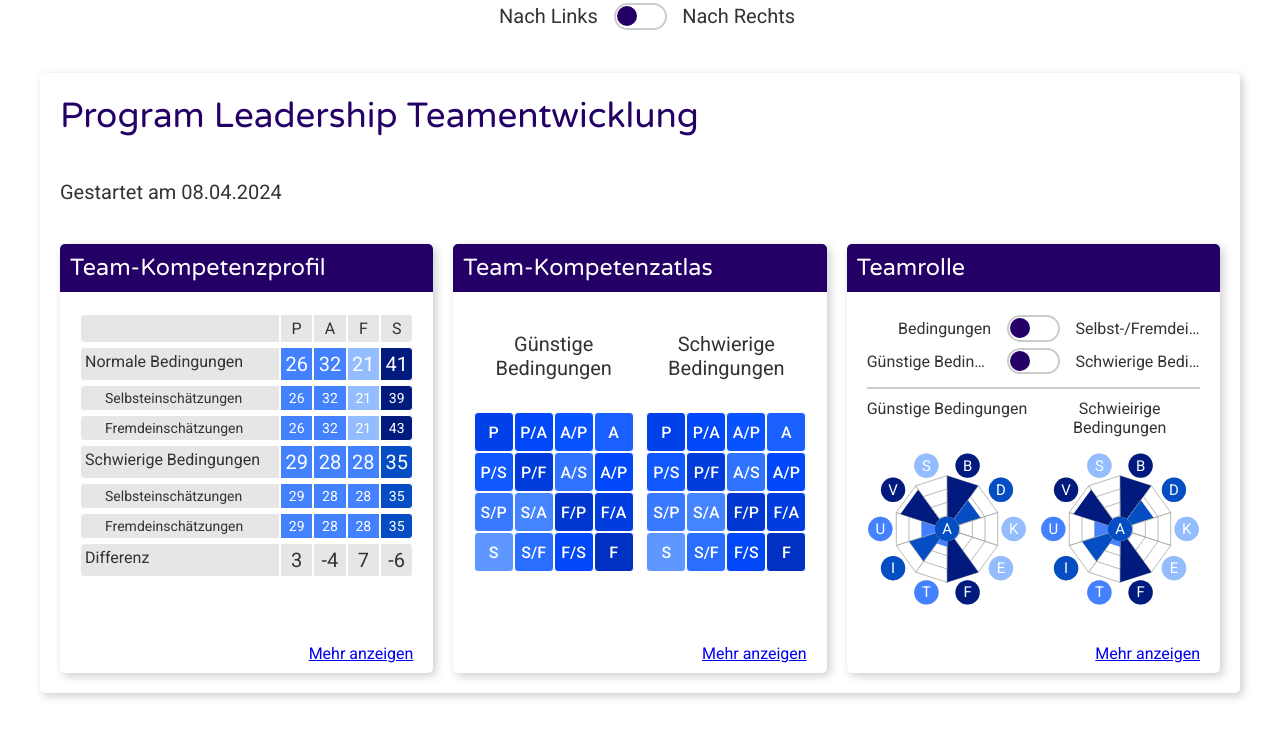
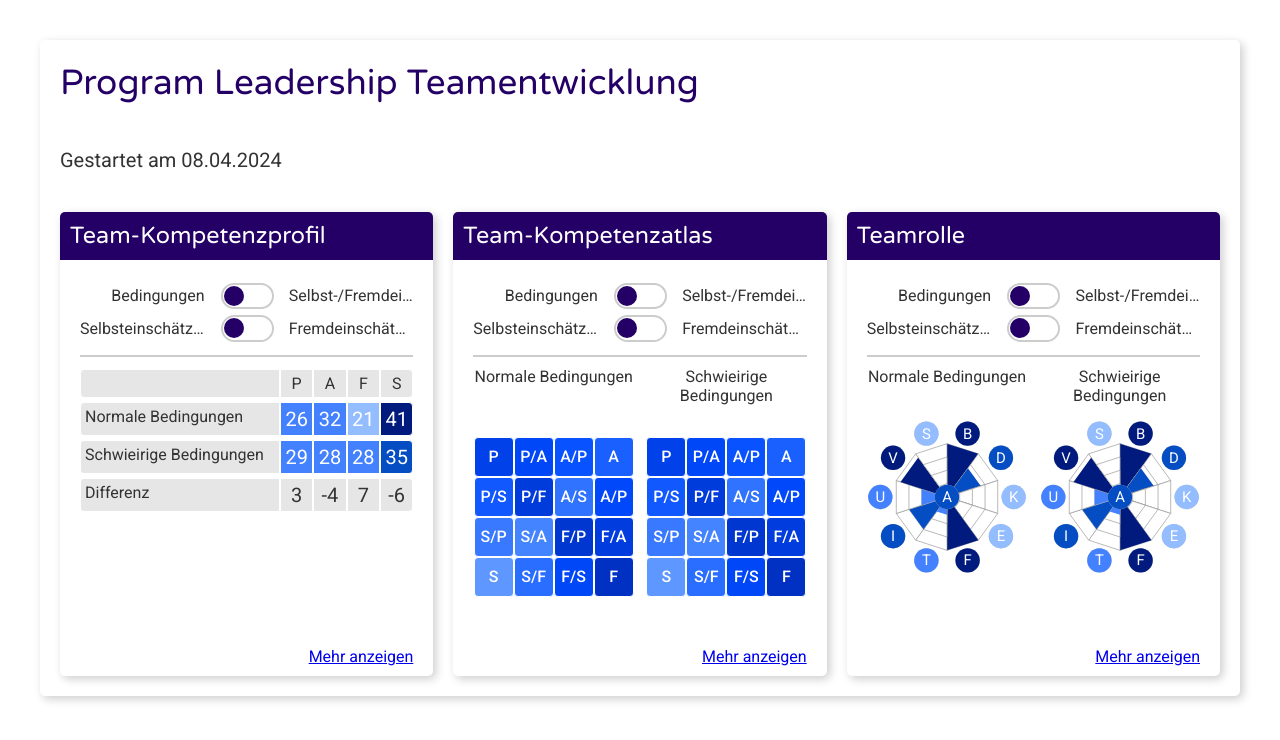
Before and after one commit to stbuhr/consultant-dashboard, an Angular app: page / in a window 1280 px wide. Shown: the top 740 px of the page. Built offline with nearby package versions, Linux system fonts and the light colour scheme.

Commit message:
Fix switch component value bug and update competence atlas preview and competence profile table

```diff
--- a/src/app/app.component.html
+++ b/src/app/app.component.html
@@ -1,6 +1 @@
-<app-switch
-  [leftOption]="leftOption()"
-  [rightOption]="rightOption()"
-  [(value)]="switcher"
-></app-switch>
 <app-program-preview></app-program-preview>
--- a/src/app/app.component.ts
+++ b/src/app/app.component.ts
@@ -10,22 +10,4 @@ import { SwitchComponent, SwitchOption } from './switch/switch.component';
   templateUrl: './app.component.html',
   styleUrl: './app.component.scss',
 })
-export class AppComponent {
-  title = 'consultant-dashboard';
-
-  switcher = signal('left');
-  leftOption = signal<SwitchOption>({ title: 'Links', value: 'links' });
-  rightOption = signal<SwitchOption>({ title: 'Rechts', value: 'rechts' });
-
-  constructor() {
-    effect(() => {
-      console.log('Switcher:', this.switcher());
-    });
-    setTimeout(() => {
-      console.log('Timeout');
-      this.leftOption.set({ title: 'Nach Links', value: '<--' });
-      this.rightOption.set({ title: 'Nach Rechts', value: '-->' });
-      console.log('Switcher after Timeout:', this.switcher());
-    }, 3000);
-  }
-}
+export class AppComponent {}
--- a/src/app/competence-atlas-preview/competence-atlas-preview.component.html
+++ b/src/app/competence-atlas-preview/competence-atlas-preview.component.html
@@ -1,5 +1,10 @@
-<div class="header">Günstige Bedingungen</div>
-<div class="header">Schwierige Bedingungen</div>
+<app-conditions-selector
+  (selectedConditionChanged)="conditionChanged($event)"
+></app-conditions-selector>
+
+<div class="preview">
+  <div class="header">{{ leftAssessment() }}</div>
+  <div class="header">{{ rightAssessment() }}</div>
 
   <div class="preview-frame">
     <div class="field p">P</div>
@@ -38,3 +43,4 @@
     <div class="field fs">F/S</div>
     <div class="field f">F</div>
   </div>
+</div>
--- a/src/app/competence-atlas-preview/competence-atlas-preview.component.scss
+++ b/src/app/competence-atlas-preview/competence-atlas-preview.component.scss
@@ -1,12 +1,16 @@
 :host {
+  padding-top: 1rem;
+}
+
+.preview {
   display: grid;
   grid-template-columns: 1fr 1fr;
   gap: 12px;
-  padding-top: 1rem;
 }
 
 .header {
   text-align: center;
+  font-size: 0.8em;
 }
 
 .preview-frame {
@@ -23,7 +27,7 @@
     background-color: var(--medium-level);
     border: 1px solid white;
     border-radius: 4px;
-    font-size: 0.8rem;
+    font-size: 0.8em;
     font-weight: 500;
     color: white;
   }
--- a/src/app/competence-atlas-preview/competence-atlas-preview.component.ts
+++ b/src/app/competence-atlas-preview/competence-atlas-preview.component.ts
@@ -1,14 +1,33 @@
 import { CommonModule } from '@angular/common';
-import { ChangeDetectionStrategy, Component } from '@angular/core';
+import { ChangeDetectionStrategy, Component, signal } from '@angular/core';
+import {
+  Condition,
+  ConditionsSelectorComponent,
+} from '../conditions-selector/conditions-selector.component';
 
 @Component({
   selector: 'app-competence-atlas-preview',
   standalone: true,
-  imports: [
-    CommonModule,
-  ],
+  imports: [CommonModule, ConditionsSelectorComponent],
   templateUrl: './competence-atlas-preview.component.html',
   styleUrl: './competence-atlas-preview.component.scss',
   changeDetection: ChangeDetectionStrategy.OnPush,
 })
-export class CompetenceAtlasPreviewComponent { }
+export class CompetenceAtlasPreviewComponent {
+  leftAssessment = signal<string>('Normale Bedingungen');
+  rightAssessment = signal<string>('Schwieirige Bedingungen');
+
+  conditionChanged(condition: Condition) {
+    console.log('condition changed', condition);
+    switch (condition.filter) {
+      case 'conditions':
+        this.leftAssessment = signal<string>('Normale Bedingungen');
+        this.rightAssessment = signal<string>('Schwieirige Bedingungen');
+        break;
+      case 'self-other':
+        this.leftAssessment = signal<string>('Selbsteinschätzungen');
+        this.rightAssessment = signal<string>('Fremdeinschätzungen');
+        break;
+    }
+  }
+}
--- a/src/app/competence-profile-table/competence-profile-table.component.html
+++ b/src/app/competence-profile-table/competence-profile-table.component.html
@@ -1,39 +1,22 @@
+<app-conditions-selector
+  (selectedConditionChanged)="conditionChanged($event)"
+></app-conditions-selector>
 <div class="profile-table">
   <div class="header"></div>
   <div class="header">P</div>
   <div class="header">A</div>
   <div class="header">F</div>
   <div class="header">S</div>
-  <div class="row">Normale Bedingungen</div>
+  <div class="row">{{ leftAssessment() }}</div>
   <div class="field medium">26</div>
   <div class="field medium">32</div>
   <div class="field low">21</div>
   <div class="field very-high">41</div>
-  <div class="row sub">Selbsteinschätzungen</div>
-  <div class="field medium sub">26</div>
-  <div class="field medium sub">32</div>
-  <div class="field low sub">21</div>
-  <div class="field very-high sub">39</div>
-  <div class="row sub">Fremdeinschätzungen</div>
-  <div class="field medium sub">26</div>
-  <div class="field medium sub">32</div>
-  <div class="field low sub">21</div>
-  <div class="field very-high sub">43</div>
-  <div class="row">Schwierige Bedingungen</div>
+  <div class="row">{{ rightAssessment() }}</div>
   <div class="field medium">29</div>
   <div class="field medium">28</div>
   <div class="field medium">28</div>
   <div class="field high">35</div>
-  <div class="row sub">Selbsteinschätzungen</div>
-  <div class="field medium sub">29</div>
-  <div class="field medium sub">28</div>
-  <div class="field medium sub">28</div>
-  <div class="field high sub">35</div>
-  <div class="row sub">Fremdeinschätzungen</div>
-  <div class="field medium sub">29</div>
-  <div class="field medium sub">28</div>
-  <div class="field medium sub">28</div>
-  <div class="field high sub">35</div>
   <div class="row">Differenz</div>
   <div class="field">3</div>
   <div class="field">-4</div>
--- a/src/app/competence-profile-table/competence-profile-table.component.ts
+++ b/src/app/competence-profile-table/competence-profile-table.component.ts
@@ -1,14 +1,33 @@
 import { CommonModule } from '@angular/common';
-import { ChangeDetectionStrategy, Component } from '@angular/core';
+import { ChangeDetectionStrategy, Component, signal } from '@angular/core';
+import {
+  Condition,
+  ConditionsSelectorComponent,
+} from '../conditions-selector/conditions-selector.component';
 
 @Component({
   selector: 'app-competence-profile-table',
   standalone: true,
-  imports: [
-    CommonModule,
-  ],
+  imports: [CommonModule, ConditionsSelectorComponent],
   templateUrl: './competence-profile-table.component.html',
   styleUrl: './competence-profile-table.component.scss',
   changeDetection: ChangeDetectionStrategy.OnPush,
 })
-export class CompetenceProfileTableComponent { }
+export class CompetenceProfileTableComponent {
+  leftAssessment = signal<string>('Normale Bedingungen');
+  rightAssessment = signal<string>('Schwieirige Bedingungen');
+
+  conditionChanged(condition: Condition) {
+    console.log('condition changed', condition);
+    switch (condition.filter) {
+      case 'conditions':
+        this.leftAssessment = signal<string>('Normale Bedingungen');
+        this.rightAssessment = signal<string>('Schwieirige Bedingungen');
+        break;
+      case 'self-other':
+        this.leftAssessment = signal<string>('Selbsteinschätzungen');
+        this.rightAssessment = signal<string>('Fremdeinschätzungen');
+        break;
+    }
+  }
+}
--- a/src/app/conditions-selector/conditions-selector.component.ts
+++ b/src/app/conditions-selector/conditions-selector.component.ts
@@ -24,84 +24,62 @@ export interface Condition {
   styleUrl: './conditions-selector.component.scss',
   changeDetection: ChangeDetectionStrategy.OnPush,
 })
-export class ConditionsSelectorComponent implements OnInit {
-  leftSelection: SwitchOption = {
+export class ConditionsSelectorComponent {
+  selectedFilter = signal('conditions');
+  selectedComparison = signal('normal');
+  leftSelection = signal<SwitchOption>({
     title: 'Selbsteinschätzungen',
     value: 'self',
-  };
-  rightSelection: SwitchOption = {
+  });
+  rightSelection = signal<SwitchOption>({
     title: 'Fremdeinschätzungen',
     value: 'other',
-  };
-  comparison = 'normal';
-  selectedFilter = signal('conditions');
-  selectedComparison = signal('normal');
+  });
+  leftComparison = signal<SwitchOption>({
+    title: 'Selbsteinschätzungen',
+    value: 'self',
+  });
+  rightComparison = signal<SwitchOption>({
+    title: 'Fremdeinschätzungen',
+    value: 'other',
+  });
 
-  leftComparison = computed(() =>
-    this.selectedFilter() === 'conditions'
-      ? { title: 'Selbsteinschätzungen', value: 'self' }
-      : { title: 'Günstige Bedingungen', value: 'normal' }
-  );
-
-  rightComparison = computed(() =>
-    this.selectedFilter() === 'conditions'
-      ? { title: 'Fremdeinschätzungen', value: 'by-others' }
-      : { title: 'Schwierige Bedingungen', value: 'difficult' }
-  );
+  private _filter = 'conditions';
 
   @Output()
   selectedConditionChanged = new EventEmitter<Condition>();
 
   constructor() {
+    effect(
+      () => {
+        this._filter = this.selectedFilter();
+        if (this.selectedFilter() === 'conditions') {
+          this.leftComparison.set({
+            title: 'Selbsteinschätzungen',
+            value: 'self',
+          });
+          this.rightComparison.set({
+            title: 'Fremdeinschätzungen',
+            value: 'other',
+          });
+        } else {
+          this.leftComparison.set({
+            title: 'Normale Bedingungen',
+            value: 'normal',
+          });
+          this.rightComparison.set({
+            title: 'Schwierige Bedingungen',
+            value: 'difficult',
+          });
+        }
+      },
+      { allowSignalWrites: true }
+    );
     effect(() => {
-      console.log('selectedFilter', this.selectedFilter());
-      console.log('selectedComparison', this.selectedComparison());
-
       this.selectedConditionChanged.emit({
-        filter: this.selectedFilter(),
+        filter: this._filter,
         comparison: this.selectedComparison(),
       });
     });
   }
-
-  ngOnInit() {
-    // this.emitConditionChanged();
-  }
-
-  // firstConditionsSelected(value: string) {
-  //   switch (value) {
-  //     case 'conditions':
-  //       this.leftSelection = { title: 'Selbsteinschätzungen', value: 'self' };
-  //       this.rightSelection = { title: 'Fremdeinschätzungen', value: 'other' };
-  //       break;
-  //     case 'self-other':
-  //       this.leftSelection = { title: 'Günstige Bedingungen', value: 'normal' };
-  //       this.rightSelection = {
-  //         title: 'Schwierige Bedingungen',
-  //         value: 'difficult',
-  //       };
-  //       break;
-  //   }
-  //   this.emitConditionChanged();
-  // }
-
-  // secondConditionSelected(value: string) {
-  //   this.comparison = value;
-  //   this.emitConditionChanged();
-  // }
-
-  // emitConditionChanged() {
-  //   this.selectedConditionChanged.emit({
-  //     left: {
-  //       title: this.leftSelection.title,
-  //       filter: this.leftSelection.value,
-  //       comparison: this.comparison,
-  //     },
-  //     right: {
-  //       title: this.rightSelection.title,
-  //       filter: this.rightSelection.value,
-  //       comparison: this.comparison,
-  //     },
-  //   });
-  // }
 }
--- a/src/app/switch/switch.component.html
+++ b/src/app/switch/switch.component.html
@@ -5,7 +5,7 @@
   <input
     type="checkbox"
     class="switch"
-    [checked]="value === 'right'"
+    [checked]="value === 'left'"
     (change)="switchChecked($event)"
   />
   <div class="right-wrapper">
--- a/src/app/switch/switch.component.ts
+++ b/src/app/switch/switch.component.ts
@@ -34,9 +34,9 @@ export class SwitchComponent {
   constructor() {
     effect(() => {
       if (this.checkState) {
+        this.value = this.rightOption().value;
+      } else {
         this.value = this.leftOption().value;
-      } else {
-        this.value = this.rightOption().value;
       }
       this.valueChange.emit(this.value);
     });
--- a/src/app/teamroles/team-teamrole-widget/team-teamrole-widget.component.ts
+++ b/src/app/teamroles/team-teamrole-widget/team-teamrole-widget.component.ts
@@ -26,38 +26,20 @@ import {
   changeDetection: ChangeDetectionStrategy.OnPush,
 })
 export class TeamTeamroleWidgetComponent {
-  leftSelection: SwitchOption = {
-    title: 'Selbsteinschätzungen',
-    value: 'self',
-  };
-  rightSelection: SwitchOption = {
-    title: 'Fremdeinschätzungen',
-    value: 'other',
-  };
-  leftAssessment = signal<string>('Günstige Bedingungen');
+  leftAssessment = signal<string>('Normale Bedingungen');
   rightAssessment = signal<string>('Schwieirige Bedingungen');
 
-  conditionsSelected(value: string) {
-    switch (value) {
+  conditionChanged(condition: Condition) {
+    console.log('condition changed', condition);
+    switch (condition.filter) {
       case 'conditions':
-        this.leftSelection = { title: 'Selbsteinschätzungen', value: 'self' };
-        this.rightSelection = { title: 'Fremdeinschätzungen', value: 'other' };
-        this.leftAssessment = signal<string>('Günstige Bedingungen');
+        this.leftAssessment = signal<string>('Normale Bedingungen');
         this.rightAssessment = signal<string>('Schwieirige Bedingungen');
         break;
       case 'self-other':
-        this.leftSelection = { title: 'Günstige Bedingungen', value: 'normal' };
-        this.rightSelection = {
-          title: 'Schwierige Bedingungen',
-          value: 'difficult',
-        };
         this.leftAssessment = signal<string>('Selbsteinschätzungen');
         this.rightAssessment = signal<string>('Fremdeinschätzungen');
         break;
     }
   }
-
-  conditionChanged(condition: Condition) {
-    console.log('condition changed', condition);
-  }
 }
```
Also changed, not shown: src/app/teamroles/team-teamrole-widget/team-teamrole-widget.component.html (+0 -14 lines). Lines whose indentation alone changed are shown as unchanged.
